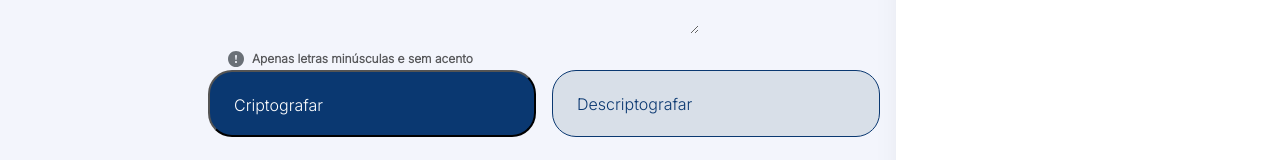
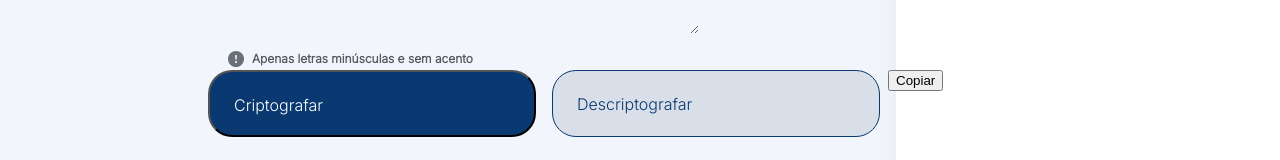
Before and after one commit to josetrafalgar/decodificador.github.io, a plain HTML site: page index.html in a window 1280 px wide. Shown: the part 430-590 px from the top of the page. Drawn offline with Linux system fonts and the light colour scheme.

Commit message:
Add files via upload

```diff
--- a/index.html
+++ b/index.html
@@ -33,6 +33,7 @@
         <div class="botao">
             <button id="btncrypto" class="btncrypto">Criptografar</button>
             <button id="btndescrypto" class="btndescrypto">Descriptografar</button>
+            <button onclick="copiar()" class="btncopy">Copiar</button>
         </div>
     </main>
     <div>
--- a/script.js
+++ b/script.js
@@ -38,6 +38,15 @@ function descriptografar() {
     }
 }
 
+    function copiar () {
+        var copytext = document.getElementById("saida");
+        copytext.select();
+        navigator.clipboard.writeText(copytext.value);
+
+        alert("Texto Copiado Com Sucesso")
+}
+
+
 btncrypto.onclick = criptografar;
 
 btndescrypto.onclick = descriptografar;
```
